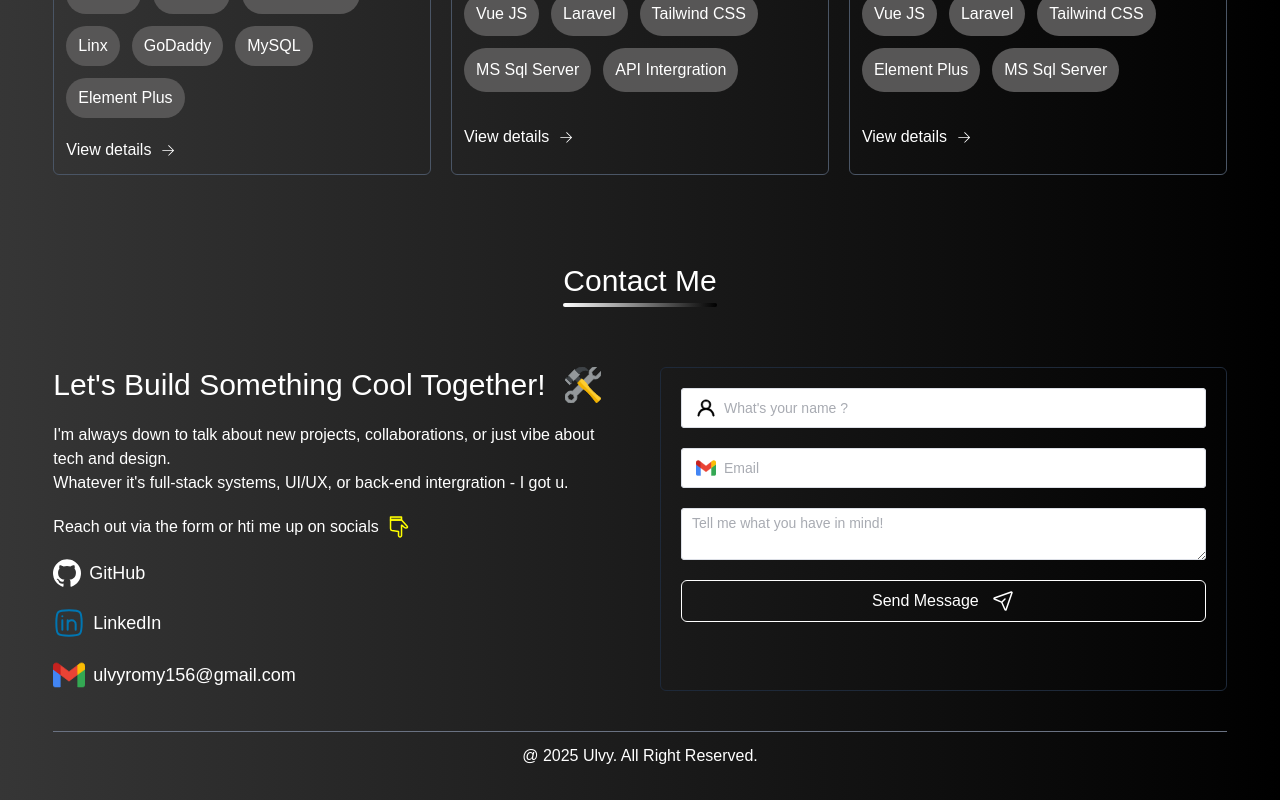
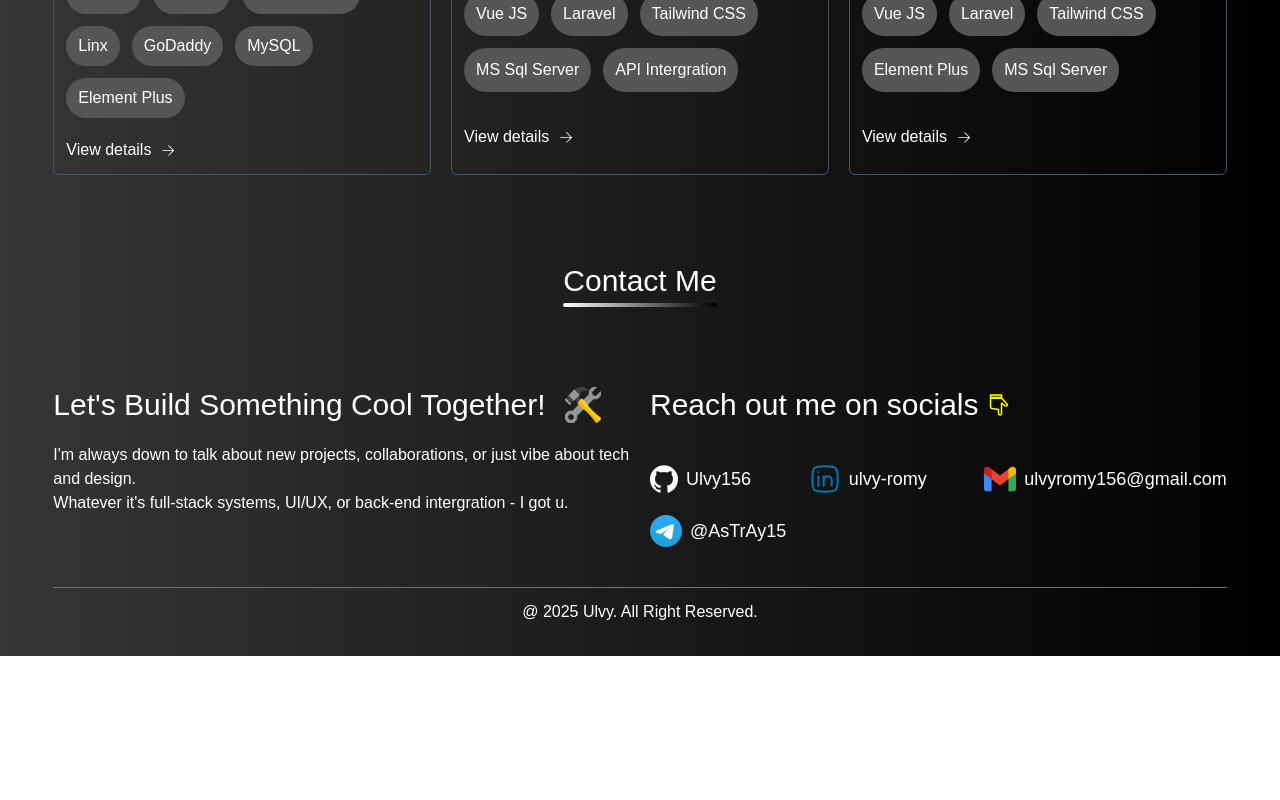
Before and after one commit to Ulvy156/ulvy-porfolio, a Nuxt app: page / in a window 1280 px wide. Shown: the part 1863-2663 px from the top of the page. After the commit the page ends 2519 px from the top, so only its background shows below. Built offline with nearby package versions, Linux system fonts and the light colour scheme; a web font is replaced by a local one.

Commit message:
Update Contact and FeatureProjects components for improved layout and content clarity

```diff
--- a/components/Contact.vue
+++ b/components/Contact.vue
@@ -3,8 +3,9 @@
         <div class="flex justify-center items-center mt-10 mb-5 lg:col-span-2 md:col-span-2 ">
             <h1 class="text-center text-3xl text-white border-style py-2">Contact Me</h1>
         </div>
-        <div class="grid grid-cols-1 gap-5">
-            <div class="flex  gap-x-5">
+        <div class="grid lg:grid-cols-2 md:grid-cols-2 grid-cols-1 items-baseline col-span-2 gap-5">
+            <div>
+                <div class="flex items-center gap-x-5">
                     <h1 class="text-3xl">Let's Build Something Cool Together!</h1>
                     <svg xmlns="http://www.w3.org/2000/svg" class="size-9" viewBox="0 0 64 64">
                         <path fill="#94989b"
@@ -26,13 +27,16 @@
                             stroke-width="1.5" stroke="#ffce31" />
                     </svg>
                 </div>
-            <div>
+                <div class="mt-5">
                     <p>
                         I'm always down to talk about new projects, collaborations, or just vibe about tech and design.
                     </p>
                     <p>Whatever it's full-stack systems, UI/UX, or back-end intergration - I got u.</p>
-                <div class="flex gap-x-2 items-center mt-5">
-                    <p>Reach out via the form or hti me up on socials</p>
+                </div>
+            </div>
+            <div class="grid grid-cols-1 gap-5">
+                <div class="flex gap-x-2 items-center mt-5 text-3xl">
+                    <p>Reach out me on socials</p>
                     <svg xmlns="http://www.w3.org/2000/svg" class="size-6" viewBox="0 0 48 48">
                         <defs>
                             <mask id="ipTHandDown0">
@@ -47,15 +51,18 @@
                         <path fill="yellow" d="M0 0h48v48H0z" mask="url(#ipTHandDown0)" />
                     </svg>
                 </div>
+                <div>
+
                 </div>
-            <div class="grid grid-cols-1 gap-5">
-                <div v-for="social in socials" :key="social.name" class="flex items-center gap-x-2">
+                <div class="flex flex-wrap justify-between gap-5">
+                    <div v-for="social in socials" :key="social.name" class="flex items-center w-fit gap-x-2">
                         <span v-html="social.svg"></span>
                         <a target="_blank" :href="social.url" class="text-lg">{{ social.name }}</a>
                     </div>
                 </div>
             </div>
-        <form @click.prevent="onSendMessage" class="flex flex-col gap-5 font-light p-5 border rounded-md border-gray-800">
+        </div>
+        <!-- <form class="flex flex-col gap-5 font-light p-5 border rounded-md border-gray-800">
             <el-input v-model="inputValue" style="width: 100%" size="large" placeholder="What's your name ?">
                 <template #prefix>
                     <svg xmlns="http://www.w3.org/2000/svg" class="size-5 text-black" viewBox="0 0 24 24">
@@ -111,36 +118,39 @@
                 <button>Send Message</button>
                 <svg xmlns="http://www.w3.org/2000/svg" width="24" height="24" viewBox="0 0 24 24"><path fill="none" stroke="currentColor" stroke-linecap="round" stroke-linejoin="round" stroke-width="1.5" d="m14 10l-3 3m9.288-9.969a.535.535 0 0 1 .68.681l-5.924 16.93a.535.535 0 0 1-.994.04l-3.219-7.242a.54.54 0 0 0-.271-.271l-7.242-3.22a.535.535 0 0 1 .04-.993z"/></svg>
             </div>
-        </form>
+        </form> -->
     </section>
 
 </template>
 
 <script lang="ts" setup>
+// const inputValue = ref<string>('')
+// const message = ref<string>("")
 
-const inputValue = ref<string>('')
-const message = ref<string>("")
 const socials = readonly([
     {
         url:'https://github.com/Ulvy156',
-        name: 'GitHub',
+        name: 'Ulvy156',
         svg: `<svg xmlns="http://www.w3.org/2000/svg" class='size-7 ' viewBox="0 0 2048 2048"><path fill="currentColor" d="M1024 25q141 0 272 36t244 104t207 160t161 207t103 245t37 272q0 165-50 318t-143 281t-221 224t-286 149q-3 1-9 1t-9 1q-24 0-38-14t-14-37v-140q0-69 1-141q0-51-15-103t-54-87q116-13 203-47t146-96t88-150t30-212q0-78-26-147t-79-128q11-28 16-58t5-60q0-39-8-77t-23-76q-5-2-11-2t-11 0q-32 0-67 10t-69 26t-67 35t-57 36q-125-35-256-35t-256 35q-25-17-57-36t-66-34t-70-26t-67-11h-11q-6 0-11 2q-14 37-22 75t-9 78q0 30 5 60t16 58q-53 58-79 127t-26 148q0 122 29 211t88 150t146 97t203 48q-29 26-44 62t-21 75q-27 13-57 20t-60 7q-64 0-106-30t-75-82q-12-19-29-38t-37-34t-43-24t-48-10h-12q-8 0-15 3t-14 6t-6 10q0 12 14 23t23 18l3 2q22 17 38 32t30 33t23 38t23 47q34 78 95 113t147 36q26 0 52-3t52-9v174q0 24-14 38t-39 14h-8q-5 0-9-2q-157-51-286-147t-221-225t-142-282t-51-318q0-141 36-272t104-244t160-207t207-161T752 62t272-37"/></svg>`
     },
     {
         url:'www.linkedin.com/in/ulvy-romy',
-        name: 'LinkedIn',
+        name: 'ulvy-romy',
         svg: `<svg xmlns="http://www.w3.org/2000/svg" class='size-8' viewBox="0 0 24 24"><g fill="none" stroke="#0076b2" stroke-linecap="round" stroke-linejoin="round" stroke-width="1.5" color="#0076b2"><path d="M7 10v7m4-4v4m0-4a3 3 0 1 1 6 0v4m-6-4v-3M7.008 7h-.009"/><path d="M2.5 12c0-4.478 0-6.718 1.391-8.109S7.521 2.5 12 2.5c4.478 0 6.718 0 8.109 1.391S21.5 7.521 21.5 12c0 4.478 0 6.718-1.391 8.109S16.479 21.5 12 21.5c-4.478 0-6.718 0-8.109-1.391S2.5 16.479 2.5 12"/></g></svg>`
     },
     {
         url:'mailto:ulvyromy156@gmail.com',
         name: 'ulvyromy156@gmail.com',
         svg: `<svg xmlns="http://www.w3.org/2000/svg" class='size-8' viewBox="0 0 256 193"><path fill="#4285f4" d="M58.182 192.05V93.14L27.507 65.077L0 49.504v125.091c0 9.658 7.825 17.455 17.455 17.455z" stroke-width="5" stroke="#4285f4"/><path fill="#34a853" d="M197.818 192.05h40.727c9.659 0 17.455-7.826 17.455-17.455V49.505l-31.156 17.837l-27.026 25.798z" stroke-width="5" stroke="#34a853"/><path fill="#ea4335" d="m58.182 93.14l-4.174-38.647l4.174-36.989L128 69.868l69.818-52.364l4.669 34.992l-4.669 40.644L128 145.504z" stroke-width="5" stroke="#ea4335"/><path fill="#fbbc04" d="M197.818 17.504V93.14L256 49.504V26.231c0-21.585-24.64-33.89-41.89-20.945z" stroke-width="5" stroke="#fbbc04"/><path fill="#c5221f" d="m0 49.504l26.759 20.07L58.182 93.14V17.504L41.89 5.286C24.61-7.66 0 4.646 0 26.23z" stroke-width="5" stroke="#c5221f"/></svg>`
+    },
+    {
+        url:'https://t.me/AsTrAy15',
+        name: '@AsTrAy15',
+        svg: `<svg xmlns="http://www.w3.org/2000/svg" class='size-8' viewBox="0 0 256 256"><defs><linearGradient id="logosTelegram0" x1="50%" x2="50%" y1="0%" y2="100%"><stop offset="0%" stop-color="#2aabee"/><stop offset="100%" stop-color="#229ed9"/></linearGradient></defs><path fill="url(#logosTelegram0)" d="M128 0C94.06 0 61.48 13.494 37.5 37.49A128.04 128.04 0 0 0 0 128c0 33.934 13.5 66.514 37.5 90.51C61.48 242.506 94.06 256 128 256s66.52-13.494 90.5-37.49c24-23.996 37.5-56.576 37.5-90.51s-13.5-66.514-37.5-90.51C194.52 13.494 161.94 0 128 0"/><path fill="#fff" d="M57.94 126.648q55.98-24.384 74.64-32.152c35.56-14.786 42.94-17.354 47.76-17.441c1.06-.017 3.42.245 4.96 1.49c1.28 1.05 1.64 2.47 1.82 3.467c.16.996.38 3.266.2 5.038c-1.92 20.24-10.26 69.356-14.5 92.026c-1.78 9.592-5.32 12.808-8.74 13.122c-7.44.684-13.08-4.912-20.28-9.63c-11.26-7.386-17.62-11.982-28.56-19.188c-12.64-8.328-4.44-12.906 2.76-20.386c1.88-1.958 34.64-31.748 35.26-34.45c.08-.338.16-1.598-.6-2.262c-.74-.666-1.84-.438-2.64-.258c-1.14.256-19.12 12.152-54 35.686c-5.1 3.508-9.72 5.218-13.88 5.128c-4.56-.098-13.36-2.584-19.9-4.708c-8-2.606-14.38-3.984-13.82-8.41c.28-2.304 3.46-4.662 9.52-7.072" stroke-width="6.5" stroke="#fff"/></svg>`
     }
 ])
 
-function onSendMessage() {
 
-}
 </script>
 
 <style scoped>
--- a/components/FeatureProjects.vue
+++ b/components/FeatureProjects.vue
@@ -1,7 +1,7 @@
 <template>
   <section id="projects">
     <div class="flex justify-center items-center mt-10 mb-5">
-      <h1 class="text-center py-2 text-3xl text-white border-style ">Feature Projects</h1>
+      <h1 class="text-center py-2 text-3xl text-white border-style ">Projects Experienced</h1>
     </div>
     <!-- projects -->
      <section class="grid lg:grid-cols-3 md:grid-cols-2 grid-cols-1 justify-center gap-5 mt-10">
--- a/nuxt.config.ts
+++ b/nuxt.config.ts
@@ -2,7 +2,7 @@
 import tailwindcss from "@tailwindcss/vite";
 export default defineNuxtConfig({
   compatibilityDate: '2024-11-01',
-  devtools: { enabled: true },
+  devtools: { enabled: false },
   css: ['@/public/assets/css/main.css'],
   modules: ['@element-plus/nuxt'],
   vite: {
```
Lines whose indentation alone changed are shown as unchanged.
